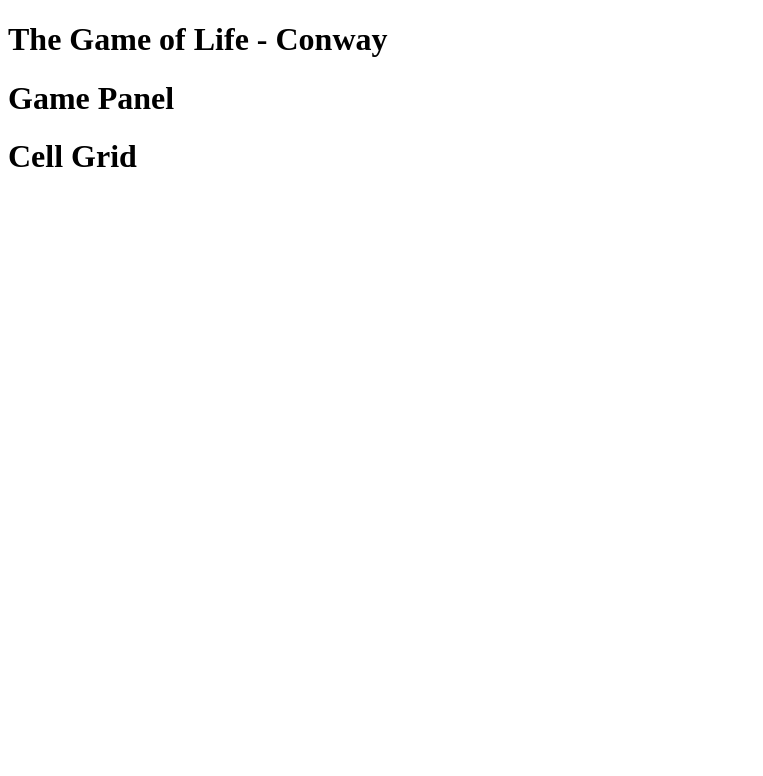
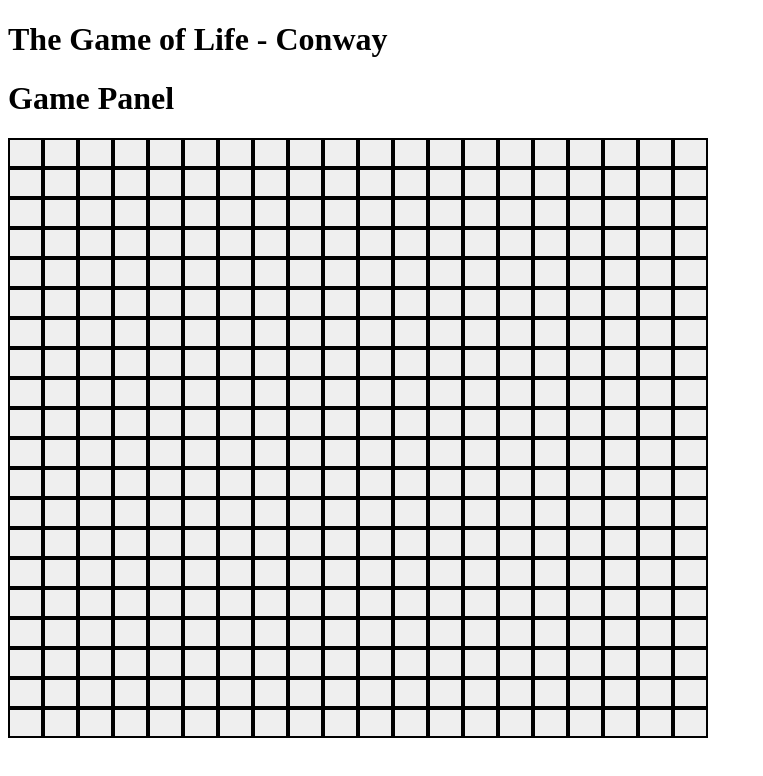
Before and after one commit to Heckiz/gameOfLife-Conway, a React (Vite) app: page / in a window 1280 px wide. Shown: the top 776 px of the page, without its empty margins (0-763 px from the left). Built offline with nearby package versions, Linux system fonts and the light colour scheme.

Commit message:
connection with redux store and cell grid drawing

```diff
--- a/src/app/gameSlice.js
+++ b/src/app/gameSlice.js
@@ -1,18 +1,25 @@
 import { createSlice } from '@reduxjs/toolkit'
+
 
 export const gameSlice = createSlice({
   name: 'game',
-  initialState: { },
+  initialState: {
+    gameConfig:{
+      rows: 20,
+      cols: 20
+    },
+    cellGrid: [],
+  },
   reducers: {
-          // Redux Toolkit allows us to write "mutating" logic in reducers. It
-      // doesn't actually mutate the state because it uses the Immer library,
-      // which detects changes to a "draft state" and produces a brand new
-      // immutable state based off those changes
+    // Redux Toolkit allows us to write "mutating" logic in reducers. It
+    // doesn't actually mutate the gistate because it uses the Immer library,
+    // which detects changes to a "draft state" and produces a brand new
+    // immutable state based off those changes
 
   }
 })
 
 // Action creators are generated for each case reducer function
-// export const {  } = gameSlice.actions
+export const { } = gameSlice.actions
 
 export default gameSlice.reducer
--- a/src/components/CellGrid/Cell.jsx
+++ b/src/components/CellGrid/Cell.jsx
@@ -2,8 +2,6 @@ import React from 'react'
 
 export default function Cell() {
     return (
-        <div>
-
-        </div>
+        <button style={{ height:'30px', border:'2px solid black'}}/>
     )
 }
--- a/src/components/CellGrid/CellGrid.jsx
+++ b/src/components/CellGrid/CellGrid.jsx
@@ -1,11 +1,36 @@
-import React  from 'react'
+import React, { useState } from 'react'
 import Cell from './Cell';
+import { useSelector } from 'react-redux'
 
+function newEmptyGrid(gameConfig) {
+    const grid = [];
+    for (let i = 0; i < gameConfig.rows; i++) {
+        grid.push(Array.from(Array(gameConfig.cols), () => false));
+    }
+
+    return grid;
+};
 export default function CellGrid() {
+
+
+    const { gameConfig } = useSelector(state => state.gameData);
+
+    const [grid, setGrid] = useState(newEmptyGrid(gameConfig));
+    console.log(grid)
+
     return (
-        <div>
-            <h1>Cell Grid</h1>
-            <Cell/>
+        <div style={{
+            display: "grid",
+          gridTemplateColumns: `repeat(${gameConfig.cols}, 35px)`
+        }}>
+            {
+               grid.map((rows, rowIndex) => rows.map((cols, colIndex) => (
+                   <Cell
+                   key={`${rowIndex,colIndex}`}
+
+                   />
+               )))
+            }
         </div>
     )
 }
```
Also changed, not shown: src/App.jsx (+5 -2 lines).
